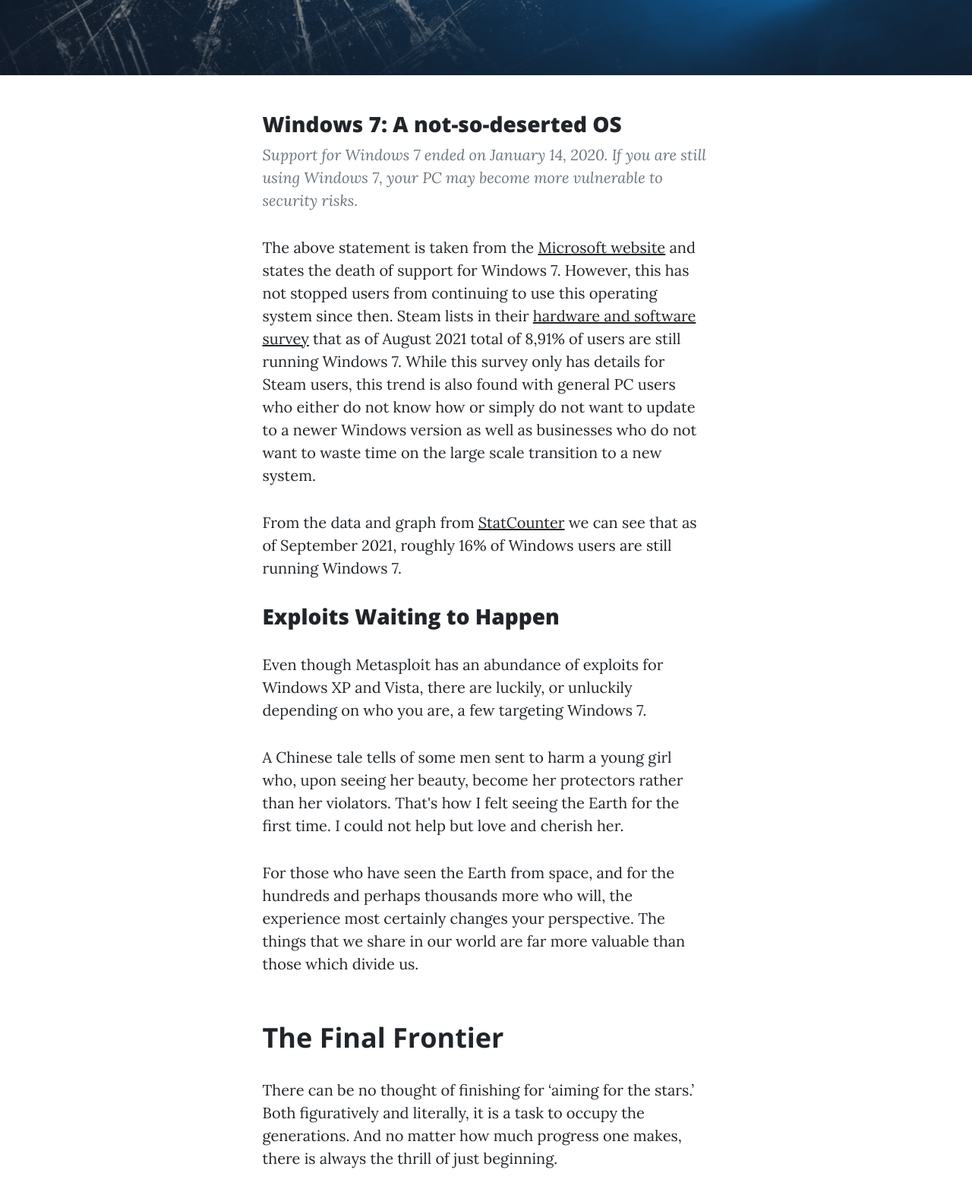
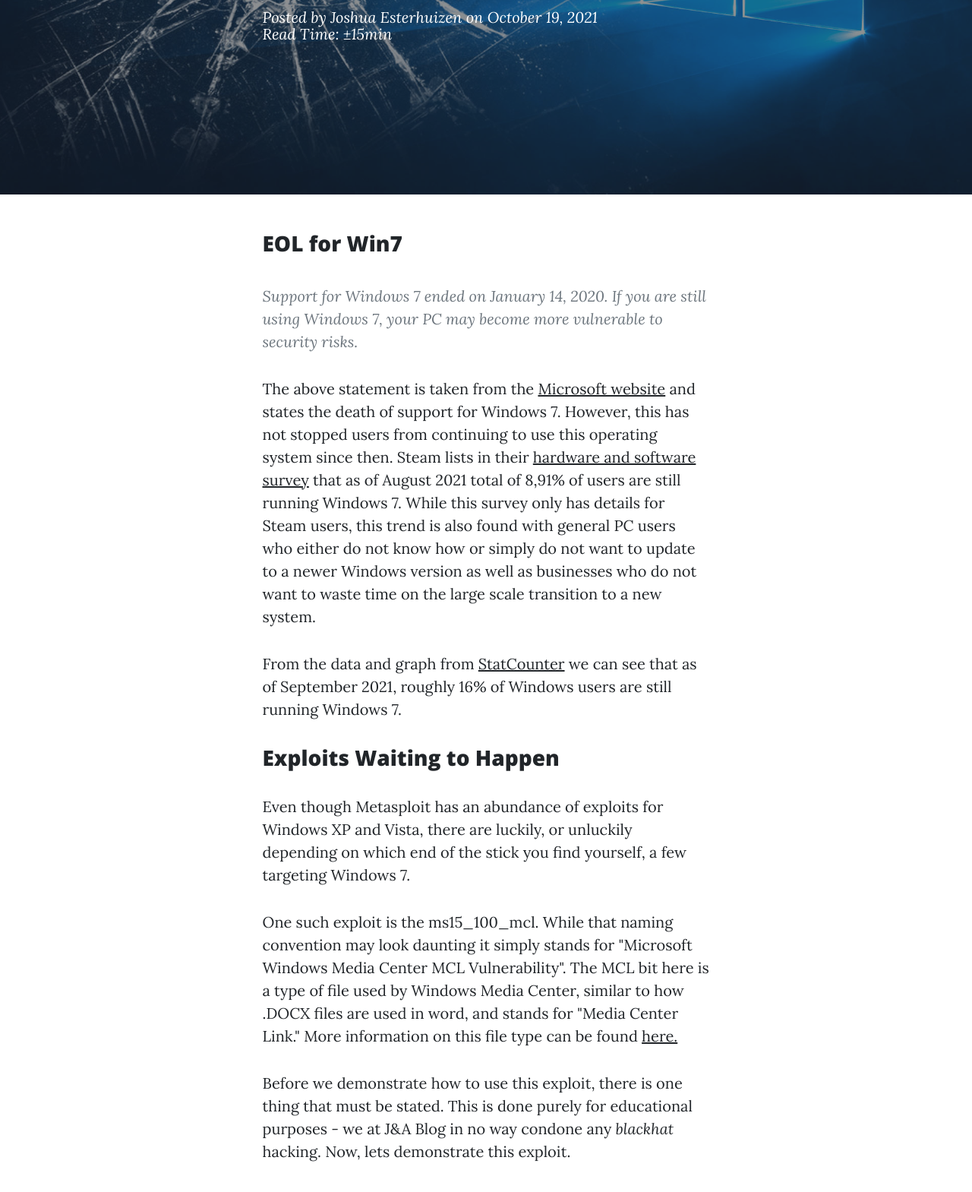
Before and after one commit to AM-ops/MetasploitProject, a plain HTML site: page blog/post2.html in a window 1280 px wide. Shown: the part 467-2036 px from the top of the page at 76% size. Drawn offline with nearby package versions, Linux system fonts and the light colour scheme.

Commit message:
Updated post2 + index

```diff
--- a/blog/post2.html
+++ b/blog/post2.html
@@ -39,12 +39,15 @@
                 <div class="row gx-4 gx-lg-5 justify-content-center">
                     <div class="col-md-10 col-lg-8 col-xl-7">
                         <div class="post-heading">
-                            <h1>Windows exploit</h1>
-                            <h2 class="subheading">In Progress!</h2>
+                            <h1>Windows 7: A not-so-deserted Operating System</h1>
+                            <h2 class="subheading">End-of-Life = Vulnerability Gold Mine </h2>
                             <span class="meta">
                                 Posted by
                                 <a href="https:github.com/Josh-SCG">Joshua Esterhuizen</a>
                                 on October 19, 2021
+                            </span>
+                            <span class="meta">
+                                Read Time: ±15min
                             </span>
                         </div>
                     </div>
@@ -56,8 +59,8 @@
             <div class="container px-4 px-lg-5">
                 <div class="row gx-4 gx-lg-5 justify-content-center">
                     <div class="col-md-10 col-lg-8 col-xl-7">
-                        <h3> Windows 7: A not-so-deserted OS</h3>
-                        <blockquote class="blockquote">Support for Windows 7 ended on January 14, 2020. If you are still using Windows 7, your PC may become more vulnerable to security risks.</blockquote>
+                        <h3>EOL for Win7</h3>
+                        <blockquote class="blockquote"> <br>Support for Windows 7 ended on January 14, 2020. If you are still using Windows 7, your PC may become more vulnerable to security risks.</blockquote>
 
                         <p> The above statement is taken from the <a href="https://www.microsoft.com/en-za/microsoft-365/windows/end-of-windows-7-support">Microsoft website</a>  and states the death of support for Windows 7.
                             However, this has not stopped users from continuing to use this operating system since then.
@@ -72,13 +75,27 @@
 
                         <p>From the data and graph from <a href="https://gs.statcounter.com/">StatCounter</a> we can see that as of September 2021, roughly 16% of Windows users are still running Windows 7.</p>
 
-                        <h3> Exploits Waiting to Happen </h3>
-                        <p>Even though Metasploit has an abundance of exploits for Windows XP and Vista, there are luckily, or unluckily depending on who you are, a few targeting Windows 7.
+                        <h3>Exploits Waiting to Happen</h3>
+                        <p> Even though Metasploit has an abundance of exploits for Windows XP and Vista,
+                            there are luckily, or unluckily depending on which end of the stick you find yourself, a few targeting Windows 7.
+                        </p>
 
+                        <p> One such exploit is the ms15_100_mcl. While that naming convention may look
+                            daunting it simply stands for "Microsoft Windows Media Center
+                            MCL Vulnerability". The MCL bit here is a type of file used by Windows Media Center,
+                            similar to how .DOCX files are used in word,
+                            and stands for "Media Center Link." More information on this file type can be found
+                            <a href="https://fileinfo.com/extension/mcl">here.</a>
                         </p>
-                        <p>A Chinese tale tells of some men sent to harm a young girl who, upon seeing her beauty, become her protectors rather than her violators. That's how I felt seeing the Earth for the first time. I could not help but love and cherish her.</p>
-                        <p>For those who have seen the Earth from space, and for the hundreds and perhaps thousands more who will, the experience most certainly changes your perspective. The things that we share in our world are far more valuable than those which divide us.</p>
-                        <h2 class="section-heading">The Final Frontier</h2>
+
+                        <p> Before we demonstrate how to use this exploit, there is one thing that must be stated.
+                            This is done purely for educational purposes -
+                            we at J&A Blog in no way condone any <i>blackhat</i> hacking.
+                            Now, lets demonstrate this exploit.
+                        </p>
+
+
+                        <h2 class="section-heading">The ms15_100_mcl Exploit on Metasploit</h2>
                         <p>There can be no thought of finishing for ‘aiming for the stars.’ Both figuratively and literally, it is a task to occupy the generations. And no matter how much progress one makes, there is always the thrill of just beginning.</p>
                         <p>There can be no thought of finishing for ‘aiming for the stars.’ Both figuratively and literally, it is a task to occupy the generations. And no matter how much progress one makes, there is always the thrill of just beginning.</p>
                         <blockquote class="blockquote">The dreams of yesterday are the hopes of today and the reality of tomorrow. Science has not yet mastered prophecy. We predict too much for the next year and yet far too little for the next ten.</blockquote>
```
Also changed, not shown: blog/index.html (+3 -3 lines).
